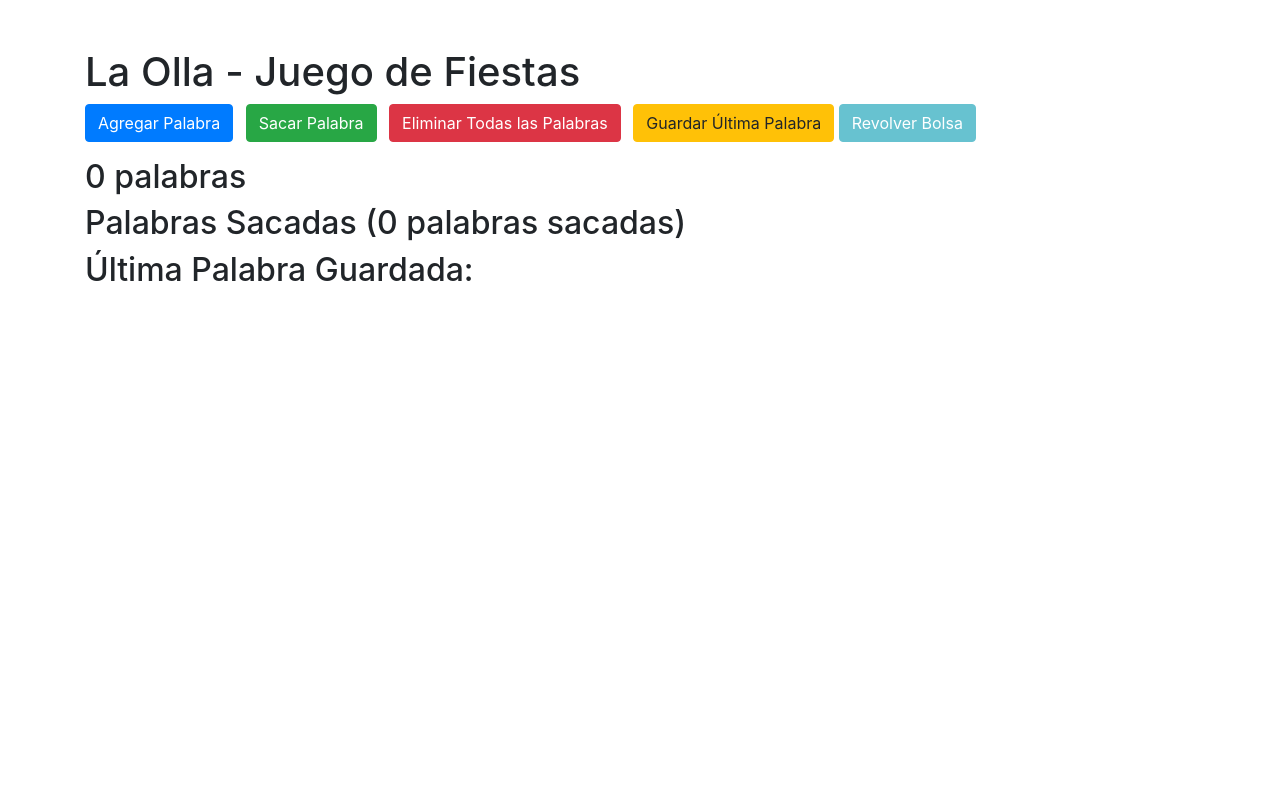
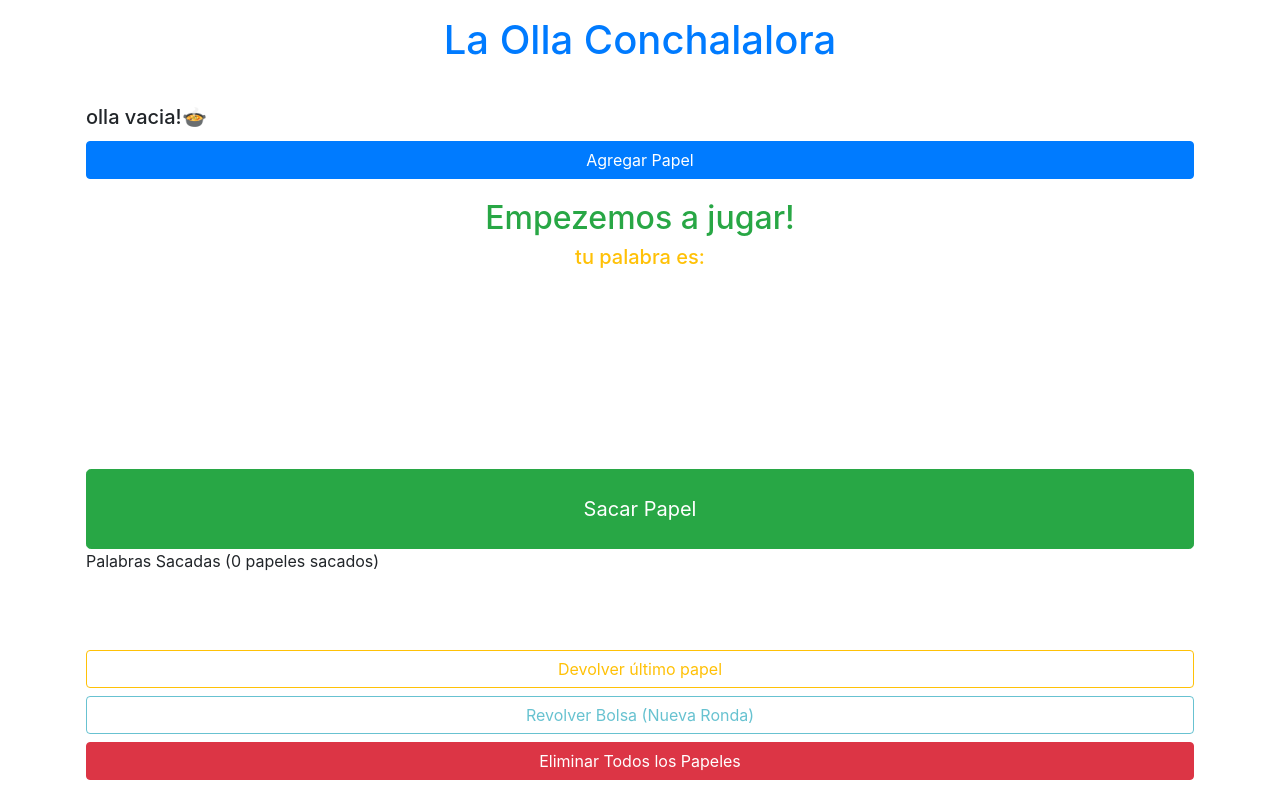
Before and after one commit to lvergaram/la-olla, a plain HTML site: page index.html in a window 1280 px wide. Drawn offline with nearby package versions, Linux system fonts and the light colour scheme.

Commit message:
mejorado estilos, listo para pruebas

```diff
--- a/index.html
+++ b/index.html
@@ -8,21 +8,39 @@
     <link rel="stylesheet" href="./src/css/syle.css">
 </head>
 <body>
-    <div class="container mt-5">
-        <h1>La Olla - Juego de Fiestas</h1>
-        <div class="mb-3">
-            <button class="btn btn-primary mr-2" onclick="agregarPalabra()">Agregar Palabra</button>
-            <button class="btn btn-success mr-2" onclick="sacarPalabra()">Sacar Palabra</button>
-            <button class="btn btn-danger mr-2" onclick="eliminarTodasLasPalabras()">Eliminar Todas las Palabras</button>
-            <button class="btn btn-warning" onclick="guardarUltimaPalabra()">Guardar Última Palabra</button>
-            <button class="btn btn-info" id="revolverBolsaBtn" onclick="revolverBolsa()" disabled>Revolver Bolsa</button>
+    <div class="container p-3 d-flex flex-column" id="app-container">
+
+        <h1 class="text-center text-primary">La Olla Conchalalora</h1>
+        <hr>
+        <h5 id="contadorPalabras">Bolsa Vacia</h2>
+        <div class="mb-3 d-flex flex-column">
+            <button class="btn btn-primary my-1" onclick="agregarPalabra()">Agregar Papel</button>
         </div>
-        <h2 id="contadorPalabras">0 palabras</h2>
-        <ul class="list-group" id="palabrasLista"></ul>
-        <h2>Palabras Sacadas (<span id="contadorPalabrasSacadas">0 palabras</span>)</h2>
-        <ul class="list-group" id="palabrasSacadasLista"></ul>
-        <h2>Última Palabra Guardada:</h2>
-        <h1 id="ultimaPalabraGuardada"></h1>
+
+        <div class="d-flex flex-column">
+            <h2 class="text-center text-success">Empezemos a jugar!</h2>
+            <h5 id="palabra-sacada" class="text-center text-warning bg-white">tu palabra es:</h5>
+            <h1 class="text-center display-1" id="ultimaPalabraGuardada"></h1>
+            <button id="btn-sacarPapel" class="btn btn-success btn-lg mt-5" onclick="sacarPalabra()">Sacar Papel</button>
+        </div>
+
+
+
+
+        <ul class="list-group" id="palabrasLista" hidden></ul>
+        <p class="text-secundary">Palabras Sacadas (<span id="contadorPalabrasSacadas">0 palabras</span>)</h2>
+        <ul class="list-group" id="palabrasSacadasLista"  hidden></ul>
+        <!-- <h2>Última Palabra Guardada:</h2> -->
+
+
+        <div class="d-flex flex-column mt-auto">
+            <button class="btn btn-outline-warning my-1 bt-s" onclick="guardarUltimaPalabra()">Devolver último papel</button>
+            <button class="btn btn-outline-info my-1" id="revolverBolsaBtn" onclick="revolverBolsa()" disabled>Revolver Bolsa (Nueva Ronda)</button>
+            <button class="btn btn-danger my-1" onclick="eliminarTodasLasPalabras()">Eliminar Todos los Papeles</button>
+        </div>
+
+
+
     </div>
 
     <!-- JavaScript -->
--- a/src/css/syle.css
+++ b/src/css/syle.css
@@ -1,5 +1,16 @@
+.body,#app-container{
+    height: 100vh;
 
+}
 .list-group-item {
     color: transparent;
     /* text-shadow: 0 0 5px rgba(0, 0, 0, 0.5); */
 }
+
+#palabra-sacada{
+    min-height: 20vh;
+}
+
+#btn-sacarPapel{
+    min-height: 10vh;
+}
--- a/src/js/app.js
+++ b/src/js/app.js
@@ -3,7 +3,7 @@ let palabrasSacadas = [];
 
 function actualizarContador() {
     let contadorPalabras = document.getElementById('contadorPalabras');
-    contadorPalabras.textContent = palabras.length + ' palabras';
+    contadorPalabras.textContent = palabras.length ===0? "olla vacia!🍲" :palabras.length + ' papeles en la olla🍲';
 }
 
 function actualizarLista() {
@@ -24,7 +24,7 @@ function actualizarLista() {
 }
 
 function agregarPalabra() {
-    let nuevaPalabra = prompt('Ingrese una nueva palabra:');
+    let nuevaPalabra = prompt('Ingrese tu papel:');
     if (nuevaPalabra !== null && nuevaPalabra.trim() !== '') {
         palabras.push(nuevaPalabra.trim());
         actualizarLista();
@@ -33,7 +33,7 @@ function agregarPalabra() {
 
 function sacarPalabra() {
     if (palabras.length === 0) {
-        alert('La bolsa de palabras está vacía.');
+        alert('La bolsa de papeles está vacía.');
         return;
     }
     let indiceAleatorio = Math.floor(Math.random() * palabras.length);
@@ -65,15 +65,15 @@ function actualizarPalabrasSacadas() {
 
     // Actualizar contador de palabras sacadas
     let contadorPalabrasSacadas = document.getElementById('contadorPalabrasSacadas');
-    contadorPalabrasSacadas.textContent = palabrasSacadas.length + ' palabras sacadas';
+    contadorPalabrasSacadas.textContent = palabrasSacadas.length + ' papeles sacados';
 }
 
 function eliminarTodasLasPalabras() {
     if (palabras.length === 0) {
-        alert('No hay palabras que eliminar.');
+        alert('No hay papeles que eliminar.');
         return;
     }
-    let confirmacion = confirm('¿Está seguro que desea eliminar todas las palabras?');
+    let confirmacion = confirm('¿Está seguro que desea eliminar todos los papeles?');
     if (confirmacion) {
         palabras = [];
         actualizarLista();
@@ -82,7 +82,7 @@ function eliminarTodasLasPalabras() {
 
 function guardarUltimaPalabra() {
     if (palabrasSacadas.length === 0) {
-        alert('No hay palabras sacadas para guardar.');
+        alert('No hay papeles sacados para guardar.');
         return;
     }
     let ultimaPalabra = palabrasSacadas.pop();
@@ -94,7 +94,7 @@ function guardarUltimaPalabra() {
 
 function revolverBolsa() {
     if (palabrasSacadas.length === 0) {
-        alert('No hay palabras sacadas para revolver la bolsa.');
+        alert('No hay papeles sacados para revolver la bolsa.');
         return;
     }
     palabras = palabras.concat(palabrasSacadas);
```
